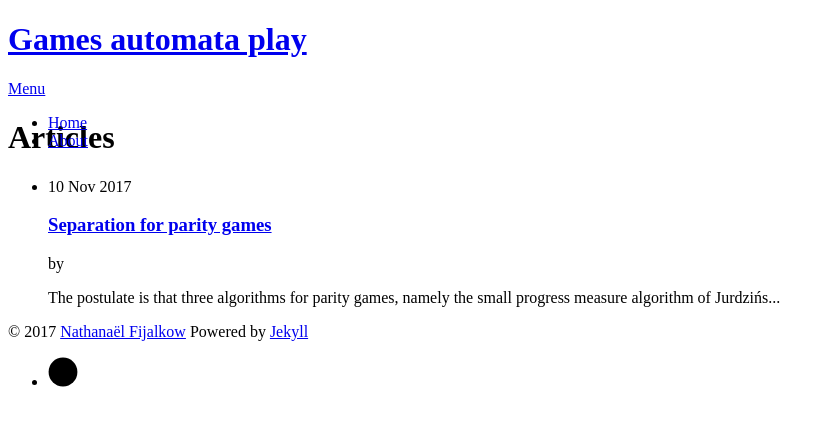
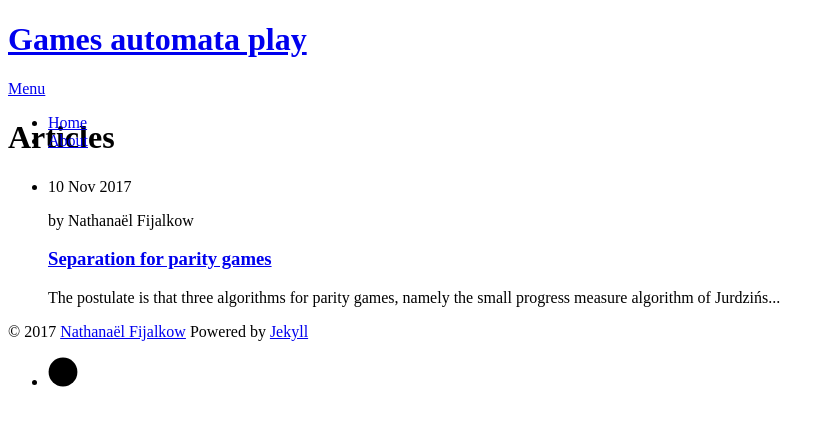
Before and after one commit to games-automata-play/games-automata-play.github.io, a Jekyll site: the page built from articles.md, in a window 1280 px wide. Shown: the top 426 px of the page, without its empty margins (0-823 px from the left). Built offline with Jekyll 4.4.1, drawn with Linux system fonts in a browser that asks for light colours; nearby versions of some CDN libraries; some of the changed lines change nothing that is shown.

Commit message:
add author

```diff
--- a/articles.md
+++ b/articles.md
@@ -9,8 +9,8 @@
     {% for post in site.posts %}
       <li>
       	<span class="date">{{ post.date | date_to_string }}</span>
+	<p> by <span class="author">{{ post.author }}</span> </p>
       	<h3><a href="{{ post.url }}">{{ post.title }}</a></h3>
-	<p> by <span class="author">{{ page.author }}</span> </p>
       	<p class="description">{% if post.description %}{{ post.description  | strip_html | strip_newlines | truncate: 120 }}{% else %}{{ post.content | strip_html | strip_newlines | truncate: 120 }}{% endif %}</p>
       </li>
     {% endfor %}
```
